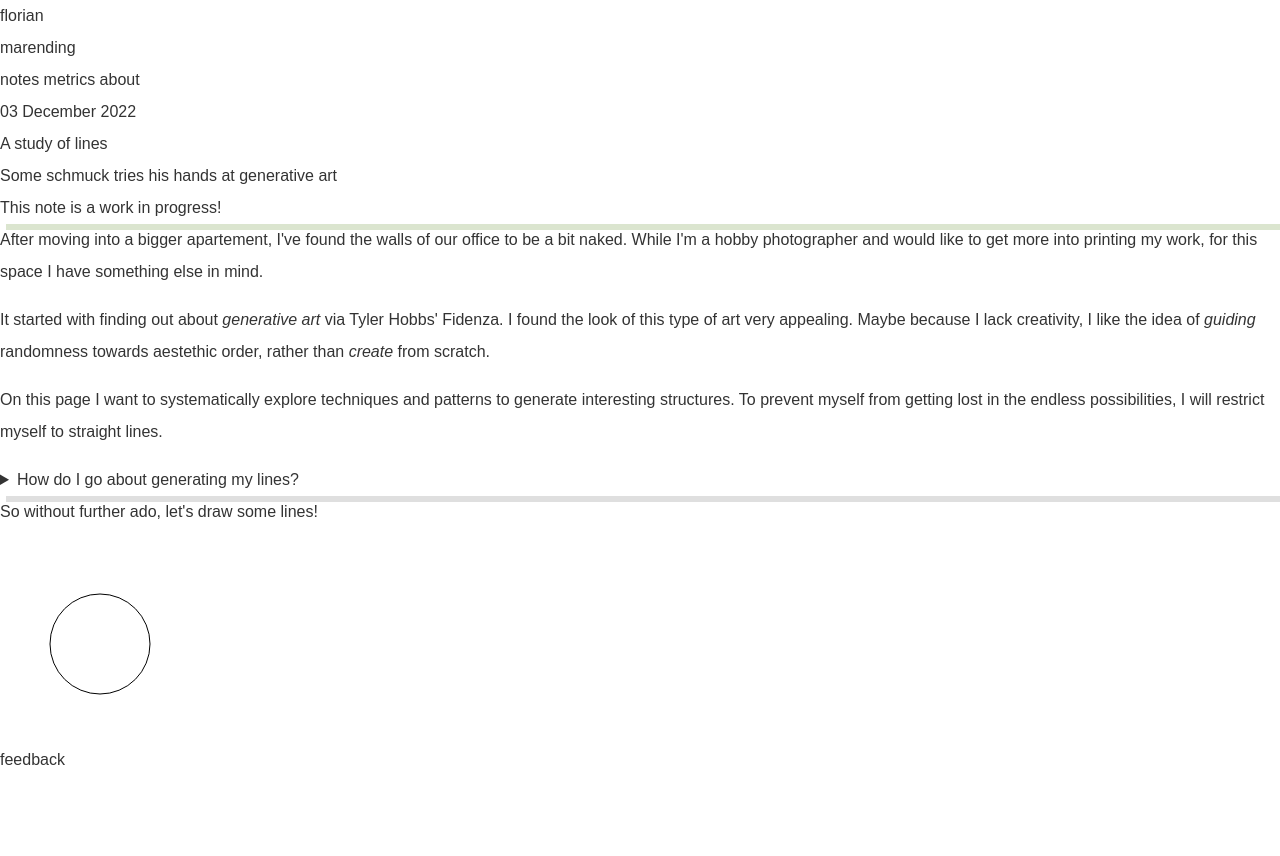
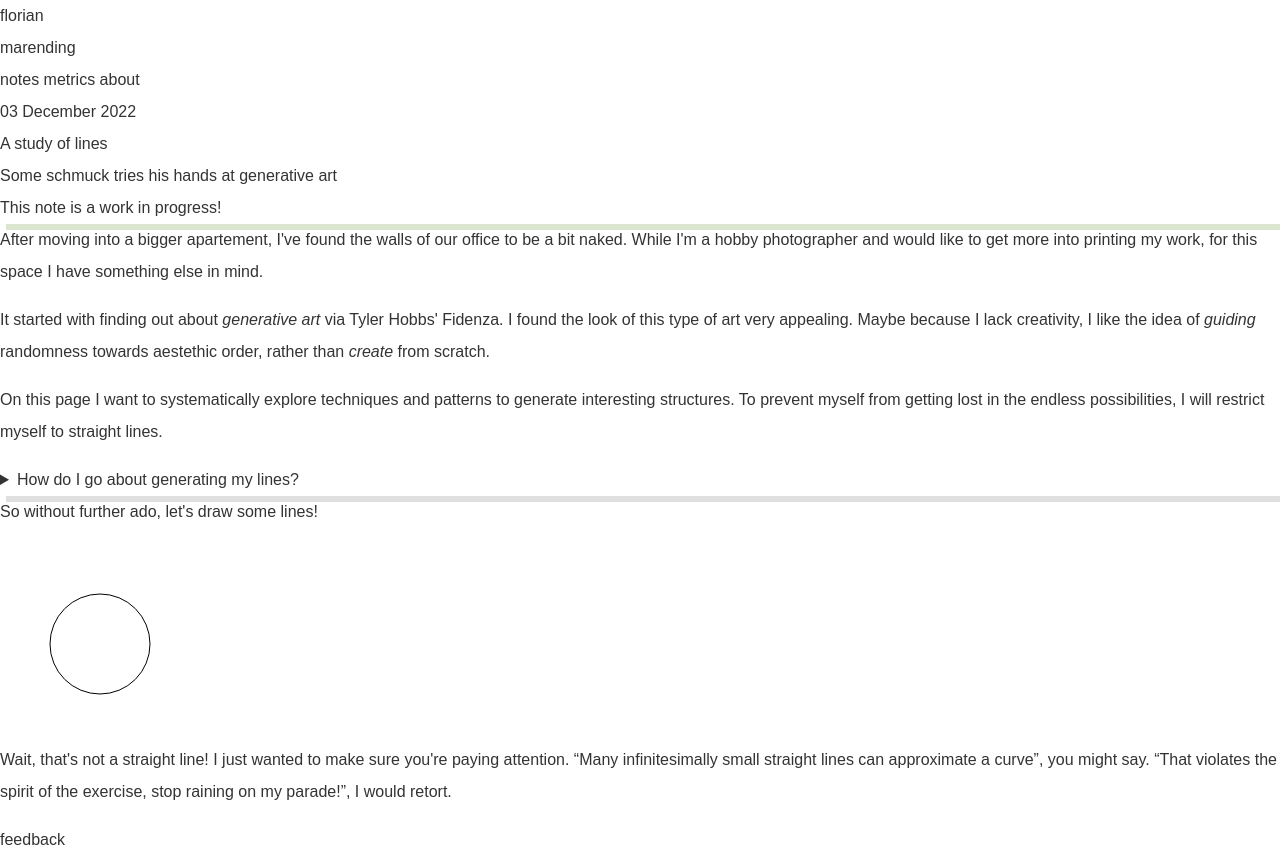
Before and after one commit to beingflo/marending.dev, a SvelteKit app: page /notes/lines in a window 1280 px wide. Before the commit the page ends 800 px from the top, so only its background shows below. Built offline with nearby package versions, Linux system fonts and the light colour scheme; a web font is replaced by a local one.

Commit message:
Continue writing /lines

```diff
--- a/src/lib/components/lines/Figure.svelte
+++ b/src/lib/components/lines/Figure.svelte
@@ -1,3 +1,3 @@
-<div class="w-fit mx-auto">
+<div class="w-fit mx-auto pb-2">
 	<slot />
 </div>
--- a/src/routes/notes/lines/+page.svelte
+++ b/src/routes/notes/lines/+page.svelte
@@ -49,4 +49,10 @@
 	</Details>
 	<P>So without further ado, let's draw some lines!</P>
 	<Circle />
+	<P
+		>Wait, that's not a straight line! I just wanted to make sure you're paying attention. <q
+			>Many infinitesimally small straight lines can approximate a curve</q
+		>, you might say. <q>That violates the spirit of the exercise, stop raining on my parade!</q>, I
+		would retort.
+	</P>
 </Note>
```
